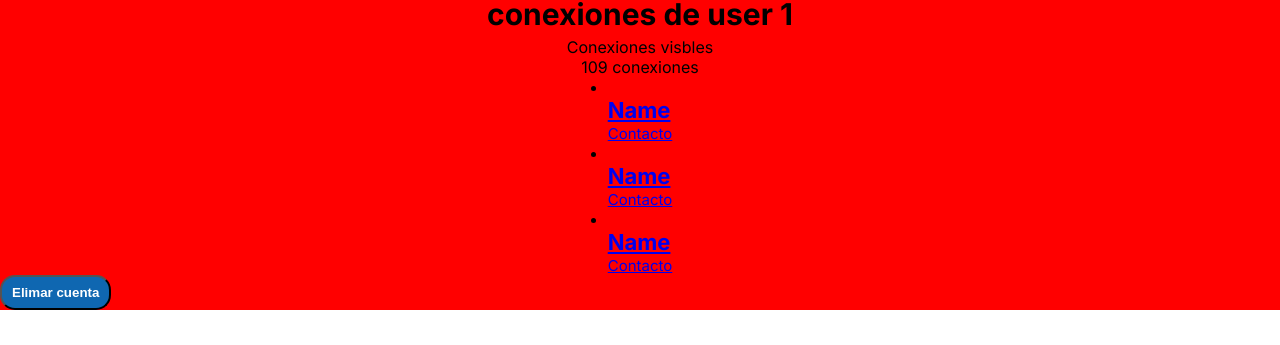
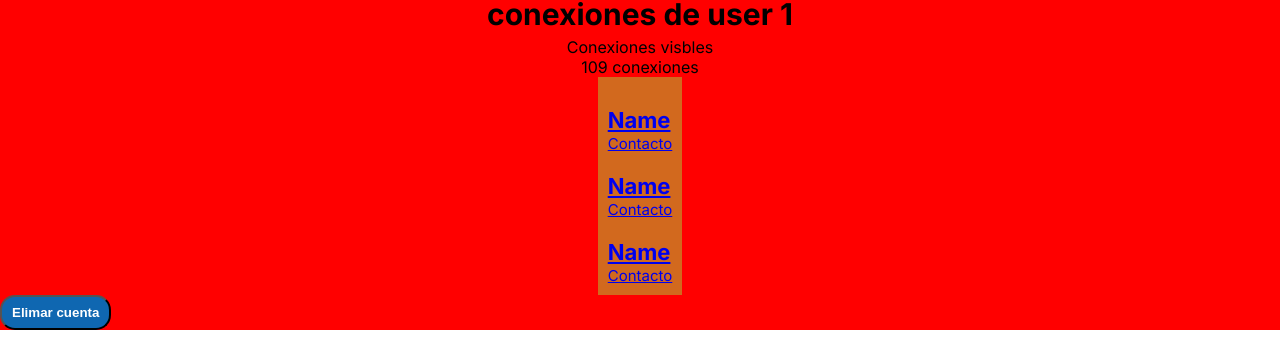
Before and after one commit to LuisArielRetanaHernadez/chat_mabi, a React (Vite) app: page /profile/1 in a window 1280 px wide. Shown: the part 354-699 px from the top of the page. Built offline with nearby package versions, Linux system fonts and the light colour scheme; no server answers.

Commit message:
quitando los puntos defecto a la lista de conexiones y agregamos un padding de 10px

```diff
--- a/src/pages/Profile/profile.style.css
+++ b/src/pages/Profile/profile.style.css
@@ -68,3 +68,9 @@
   justify-content: center;
   align-items: center;
 }
+
+.profile__list-connections {
+  padding: 10px;
+  list-style: none;
+  background-color: chocolate;
+}
```
